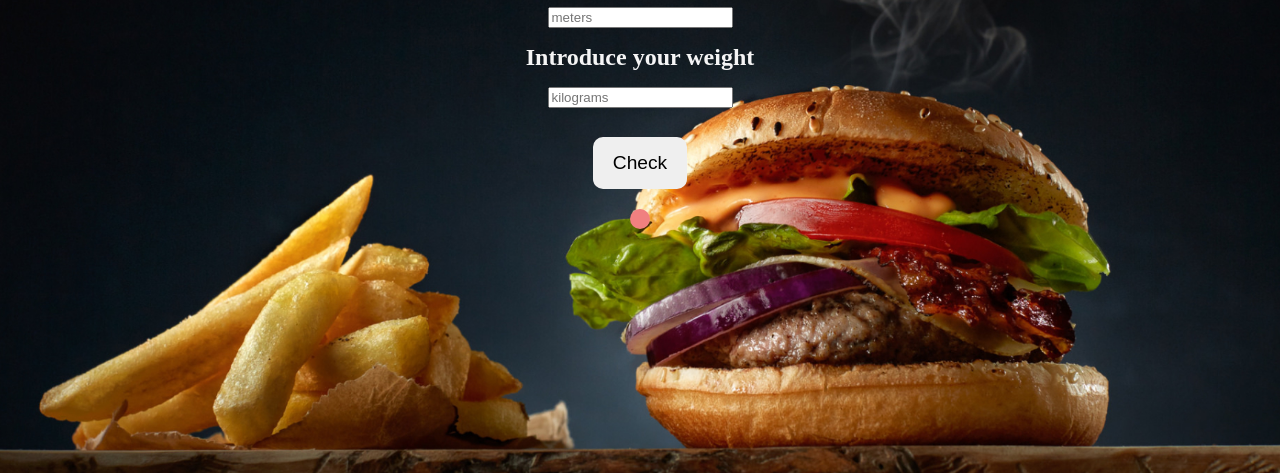
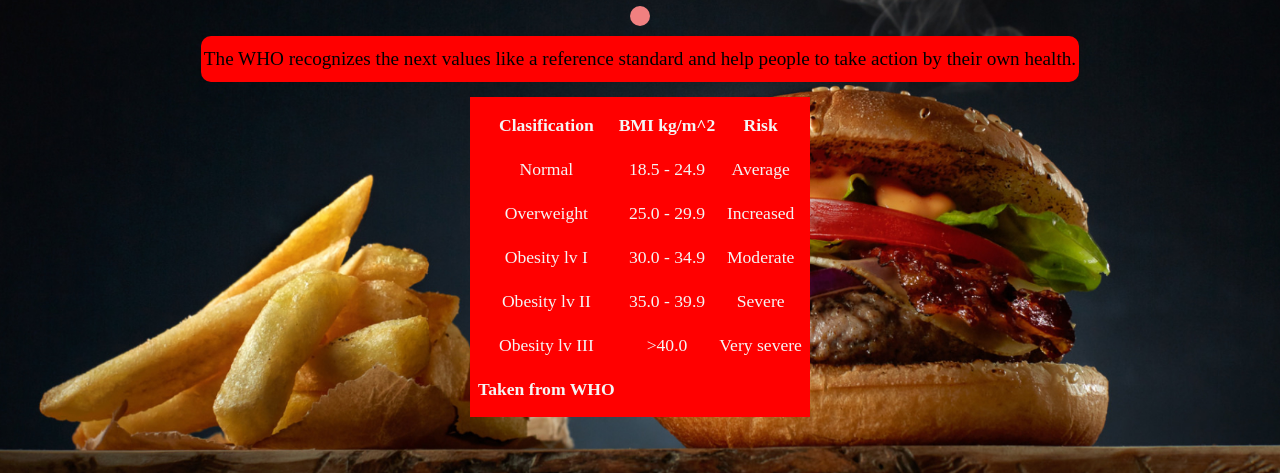
Before and after one commit to VHIzq/BMI-calculator, a plain HTML site: page index.html in a window 1280 px wide. Shown: the part 327-800 px from the top of the page. Drawn offline with Linux system fonts and the light colour scheme.

Commit message:
finished app with WHO'S BMI reference values

```diff
--- a/css/styles.css
+++ b/css/styles.css
@@ -33,3 +33,17 @@
   border: none;
   border-radius: 10px;
 }
+.header{
+  background: red;
+  border-radius: 10px;
+  padding: 3px;
+  color: black;
+  font-size: 1.2rem;
+  margin-top: 10px;
+}
+.info table{
+  margin: 15px auto;
+  background: red;
+  padding: 5px;
+  font-size: 1.1rem;
+}
--- a/index.html
+++ b/index.html
@@ -22,6 +22,51 @@
     </form>
     <button onclick="calculateBMI()" id="cta">Check</button>
     <div id="result"></div>
+    <div class="info">
+      <p class="header">
+        The WHO recognizes the next values like a reference standard and help
+          people to take action by their own health.
+        </p>
+        <table>
+          <tr>
+            <th>Clasification</th>
+            <th>BMI kg/m^2</th>
+            <th>Risk</th>
+          </tr>
+          <tr>
+            <td>Normal</td>
+            <td>18.5 - 24.9</td>
+            <td>Average</td>
+          </tr>
+          <tr>
+            <td>Overweight</td>
+            <td>25.0 - 29.9</td>
+            <td>Increased</td>
+          </tr>
+          <tr>
+            <td>Obesity lv I</td>
+            <td>30.0 - 34.9</td>
+            <td>Moderate</td>
+          </tr>
+          <tr>
+            <td>Obesity lv II</td>
+            <td>35.0 - 39.9</td>
+            <td>Severe</td>
+          </tr>
+          <tr>
+            <td>Obesity lv III</td>
+            <td>>40.0</td>
+            <td>Very severe</td>
+          </tr>
+          <tfoot>
+            <tr>
+              <th>Taken from WHO</th>
+            </tr>
+          </tfoot>
+        </table>
+
+
+    </div>
   </div>
 
   <script src="/js/app.js"></script>
--- a/js/app.js
+++ b/js/app.js
@@ -4,4 +4,7 @@ function calculateBMI(){
 
   let resultBMI = (kg / (cm * cm)).toFixed(2);
   document.getElementById("result").innerHTML = resultBMI;
+  if(resultBMI > 26.0){
+    alert("Please take action and get better your feeding style & do exercise!");
+  }
 }
```
